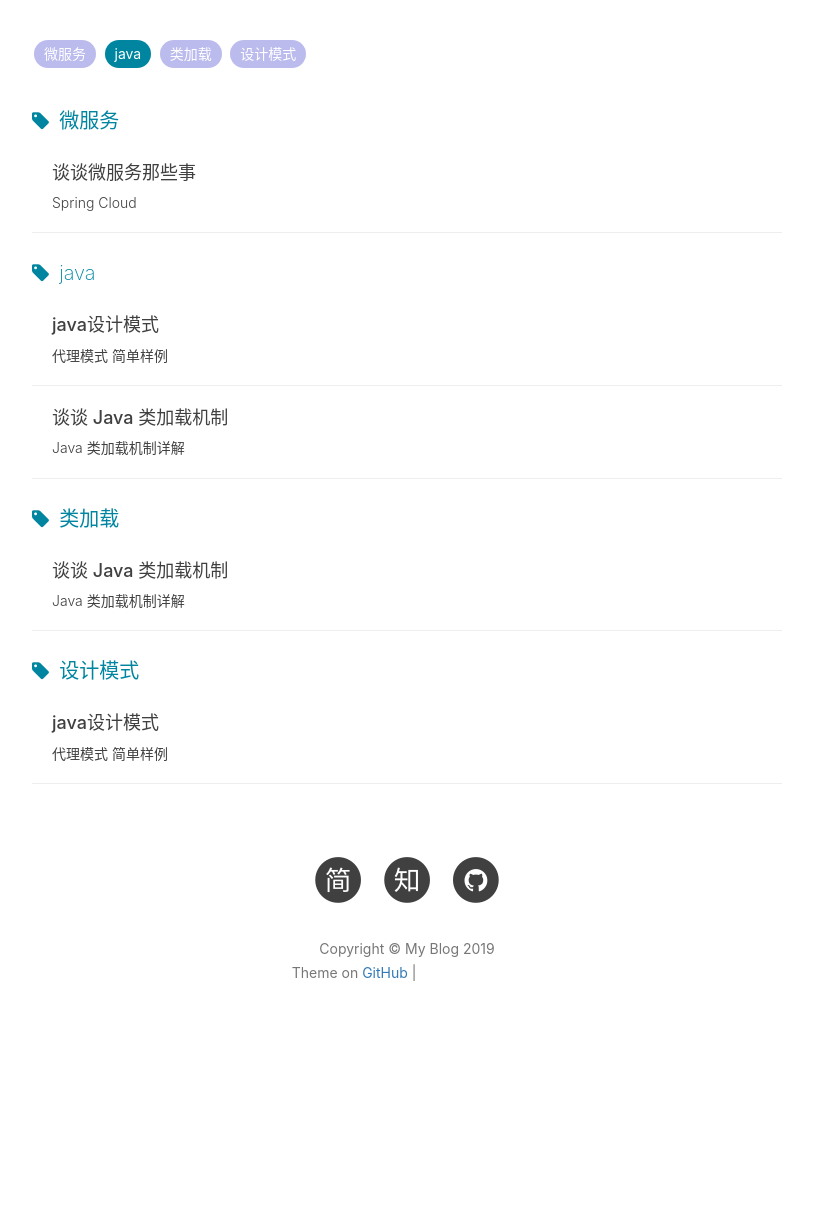
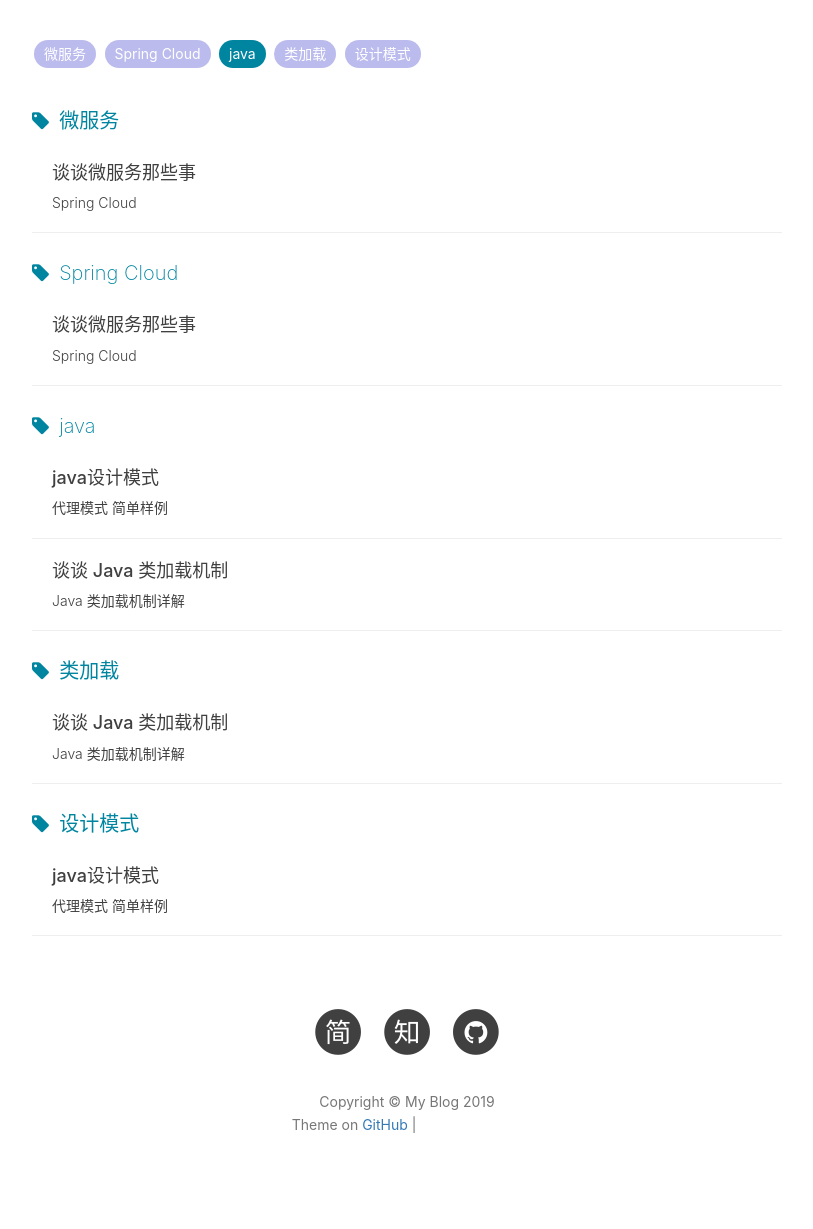
Before and after one commit to chengentop/chengentop.github.io, a Jekyll site: the page built from tags.html, in a window 1280 px wide. Shown: the part 228-1457 px from the top of the page, without its empty margins (233-1046 px from the left). Built offline with Jekyll 4.4.1, drawn with Linux system fonts in a browser that asks for light colours; nearby versions of some CDN libraries; comment, search, counter and statistics services are not loaded; before the commit the page ends 1305 px from its top, so only the background shows below that; grey boxes are pictures that could not be loaded.

Commit message:
Update 2019-4-13-SpringCloud.md

```diff
--- a/_posts/2019-4-13-SpringCloud.md
+++ b/_posts/2019-4-13-SpringCloud.md
@@ -8,6 +8,7 @@ header-img: img/post-bg-ios9-web.jpg
 catalog: 	 true
 tags:
     - 微服务
+    - Spring Cloud
 ---
 
 Spring Cloud 是一系列框架的有序集合。它利用 Spring Boot 的开发便利性巧妙地简化了分布式系统基础设施的开发，如服务发现注册、配置中心、消息总线、负载均衡、断路器、数据监控等，都可以用 Spring Boot 的开发风格做到一键启动和部署。Spring 并没有重复制造轮子，它只是将目前各家公司开发的比较成熟、经得起实际考验的服务框架组合起来，通过 Spring Boot 风格进行再封装屏蔽掉了复杂的配置和实现原理，最终给开发者留出了一套简单易懂、易部署和易维护的分布式系统开发工具包。
```
